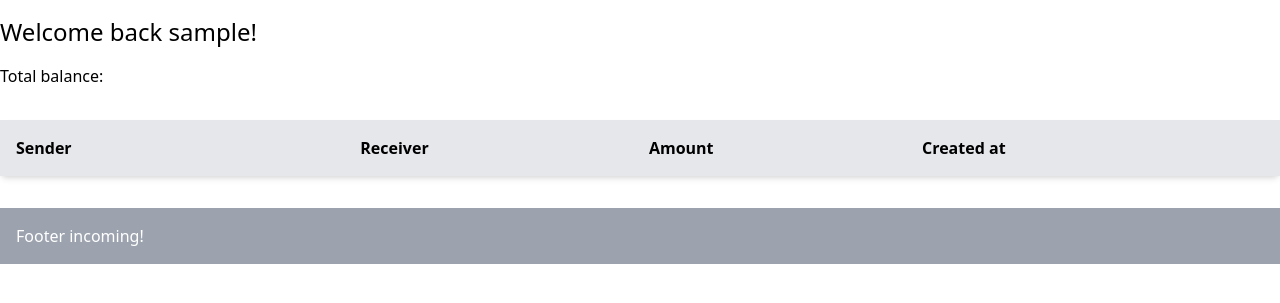
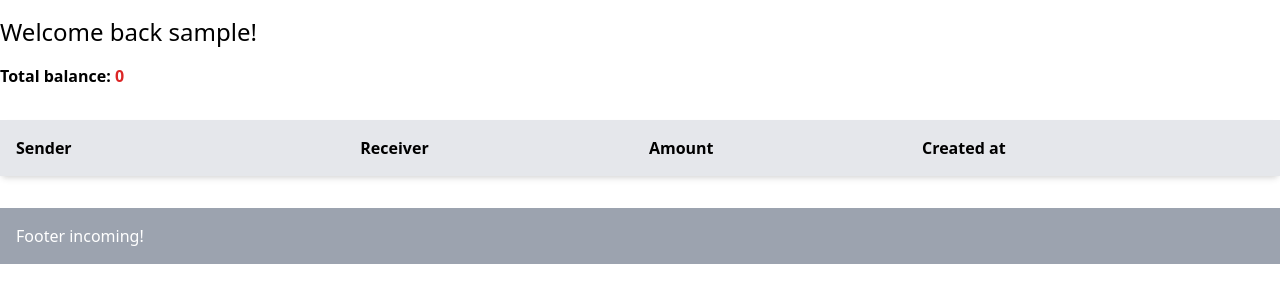
Before and after one commit to magnuslundstrom/TaxManager, a Django app: page /movements/ in a window 1280 px wide. Shown: the part 96-399 px from the top of the page. Run offline with Django 3.2, Linux system fonts and the light colour scheme; the visitor is signed in with stand-in values (Sample User, id 1); data that the repository does not hold is empty.

Commit message:
total balance feature

```diff
--- a/src/movements/templates/index.html
+++ b/src/movements/templates/index.html
@@ -1,6 +1,6 @@
 {% extends 'base.html' %} {% block content%}
 <h1 class="text-2xl">Welcome back {{user}}!</h1>
-<p class="mt-4">Total balance: </p>
+<p class="mt-4 font-semibold">Total balance: <span class="{% if balance > 0 %} text-green-600 {% else %} text-red-600 {% endif %}">{{balance}}</span></p>
 <div class="mt-8">
   <table class="w-full border-collapse mt-5 text-md shadow-md rounded-md">
     <thead class="w-full">
--- a/src/movements/views.py
+++ b/src/movements/views.py
@@ -10,9 +10,12 @@ from companies.models import Company
 def index(request):
     userId = request.user.id
     movements = Movement.objects.filter(user__id=userId).order_by('-createdAt')
-
+    balance = 0
+    for movement in movements:
+        balance += movement.amount
     context = {
-        'movements': movements
+        'movements': movements,
+        'balance': balance
     }
     return render(request, 'index.html', context)
 
```
